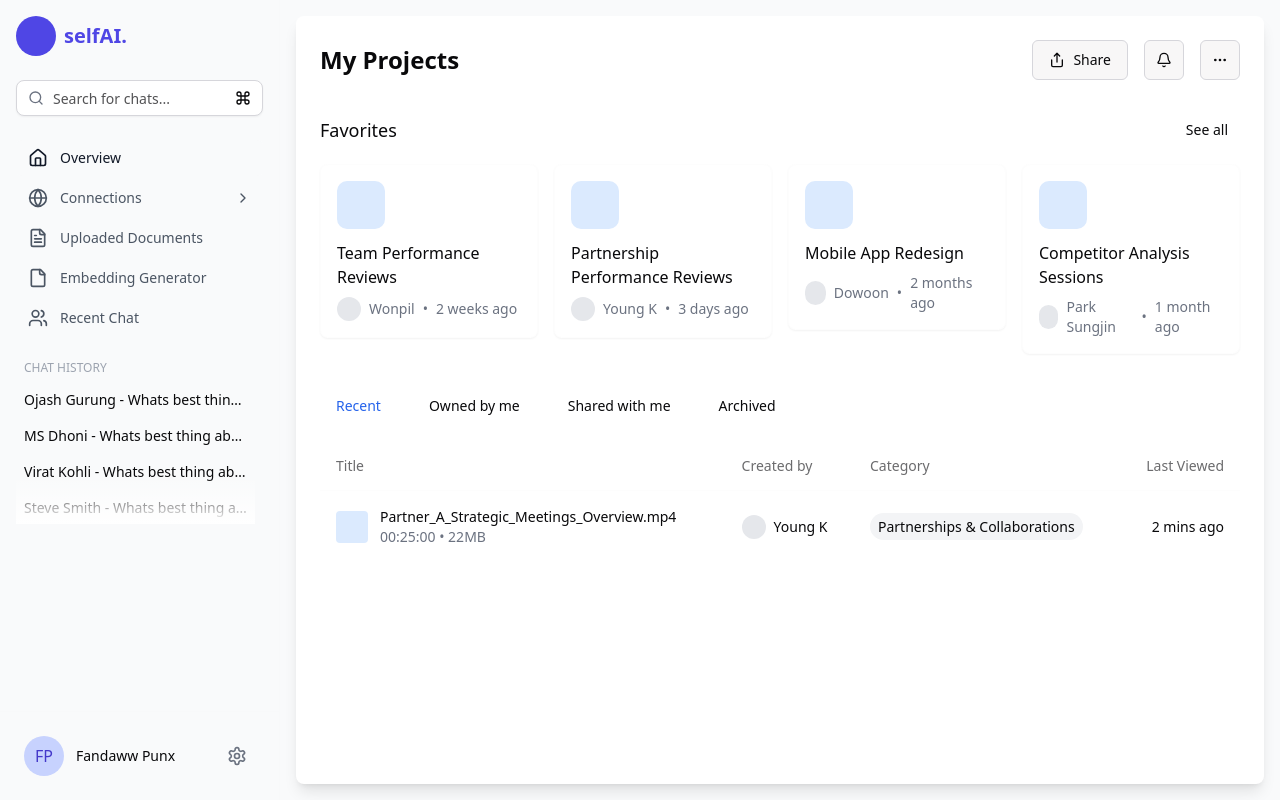
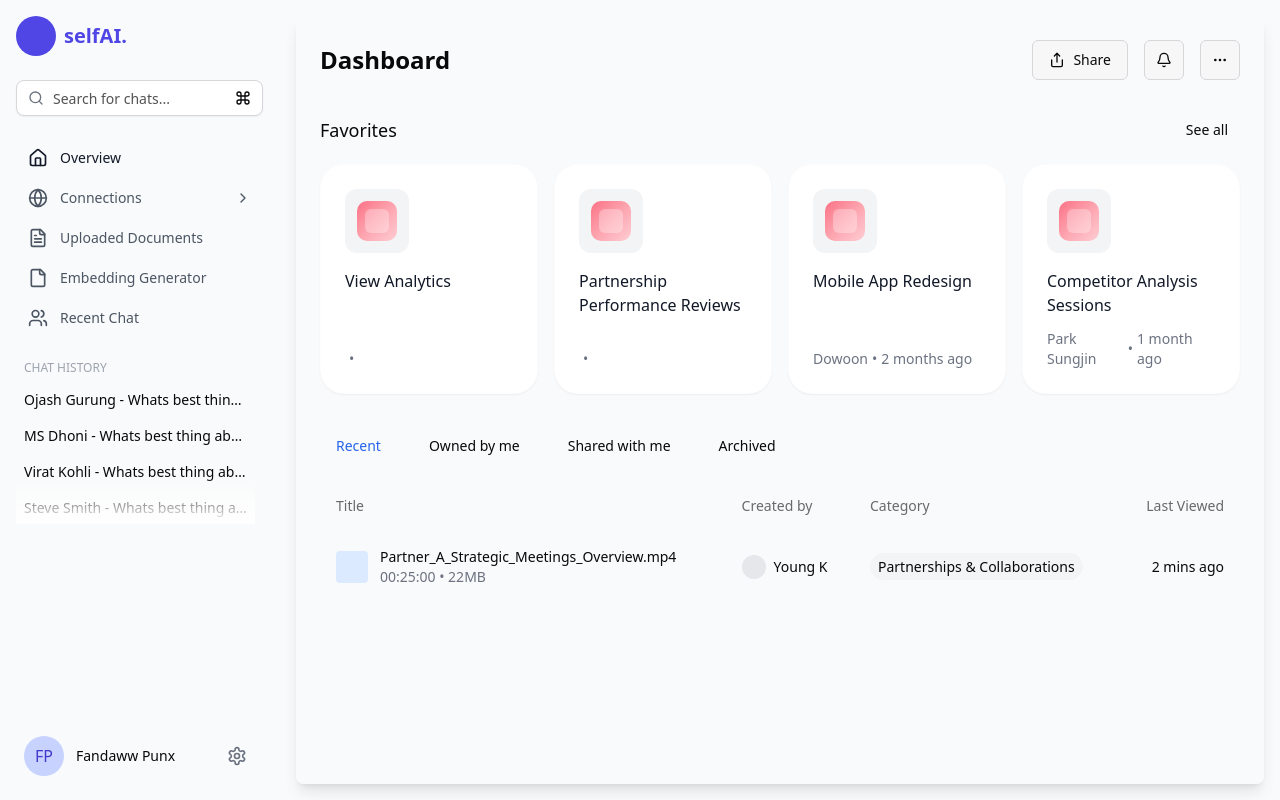
Before and after one commit to ojashgurung/SelfAI, a Next.js app in the folder frontend/: page /dashboard in a window 1280 px wide. Built offline with nearby package versions, Linux system fonts and the light colour scheme.

Commit message:
Minor changes made in dashboard main section work need to be done

```diff
--- a/frontend/src/app/dashboard/page.tsx
+++ b/frontend/src/app/dashboard/page.tsx
@@ -15,17 +15,13 @@ import Link from "next/link";
 const favorites = [
   {
     id: 1,
-    title: "Team Performance Reviews",
+    title: "View Analytics",
     icon: "/icons/performance.png",
-    user: "Wonpil",
-    time: "2 weeks ago",
   },
   {
     id: 2,
     title: "Partnership Performance Reviews",
     icon: "/icons/partnership.png",
-    user: "Young K",
-    time: "3 days ago",
   },
   {
     id: 3,
@@ -57,9 +53,9 @@ const recentFiles = [
 
 export default function DashboardPage() {
   return (
-    <div className="p-6">
+    <div className="p-6 bg-gray-50 min-h-full">
       <div className="flex justify-between items-center mb-8">
-        <h1 className="text-2xl font-semibold">My Projects</h1>
+        <h1 className="text-2xl font-semibold">Dashboard</h1>
         <div className="flex items-center gap-4">
           <Button variant="outline" className="flex items-center gap-2">
             <ShareIcon className="w-4 h-4" />
@@ -83,15 +79,26 @@ export default function DashboardPage() {
         </div>
         <div className="grid grid-cols-4 gap-4">
           {favorites.map((item) => (
-            <Link href={`/dashboard/chat/${item.id}`} key={item.id}>
-              <Card className="p-4 hover:bg-gray-50 transition-colors">
-                <div className="w-12 h-12 rounded-xl bg-blue-100 mb-3" />
-                <h3 className="font-medium mb-2">{item.title}</h3>
-                <div className="flex items-center gap-2 text-sm text-gray-500">
-                  <div className="w-6 h-6 rounded-full bg-gray-200" />
-                  <span>{item.user}</span>
-                  <span>•</span>
-                  <span>{item.time}</span>
+            <Link
+              href={`/dashboard/chat/${item.id}`}
+              key={item.id}
+              className="h-full"
+            >
+              <Card className="p-6 bg-white rounded-3xl hover:bg-gray-50/80 transition-colors h-full flex flex-col">
+                <div className="w-16 h-16 rounded-2xl bg-gray-100 mb-4 flex items-center justify-center">
+                  <div className="w-10 h-10 rounded-xl bg-gradient-to-br from-rose-400 via-rose-300 to-rose-200 flex items-center justify-center">
+                    <div className="w-6 h-6 bg-white/30 rounded-md" />
+                  </div>
+                </div>
+                <h3 className="font-medium text-gray-900 mb-3 text-base flex-1">
+                  {item.title}
+                </h3>
+                <div className="flex items-center gap-2 mt-auto">
+                  <div className="flex items-center text-sm text-gray-500 gap-1">
+                    <span>{item.user}</span>
+                    <span>•</span>
+                    <span>{item.time}</span>
+                  </div>
                 </div>
               </Card>
             </Link>
```
